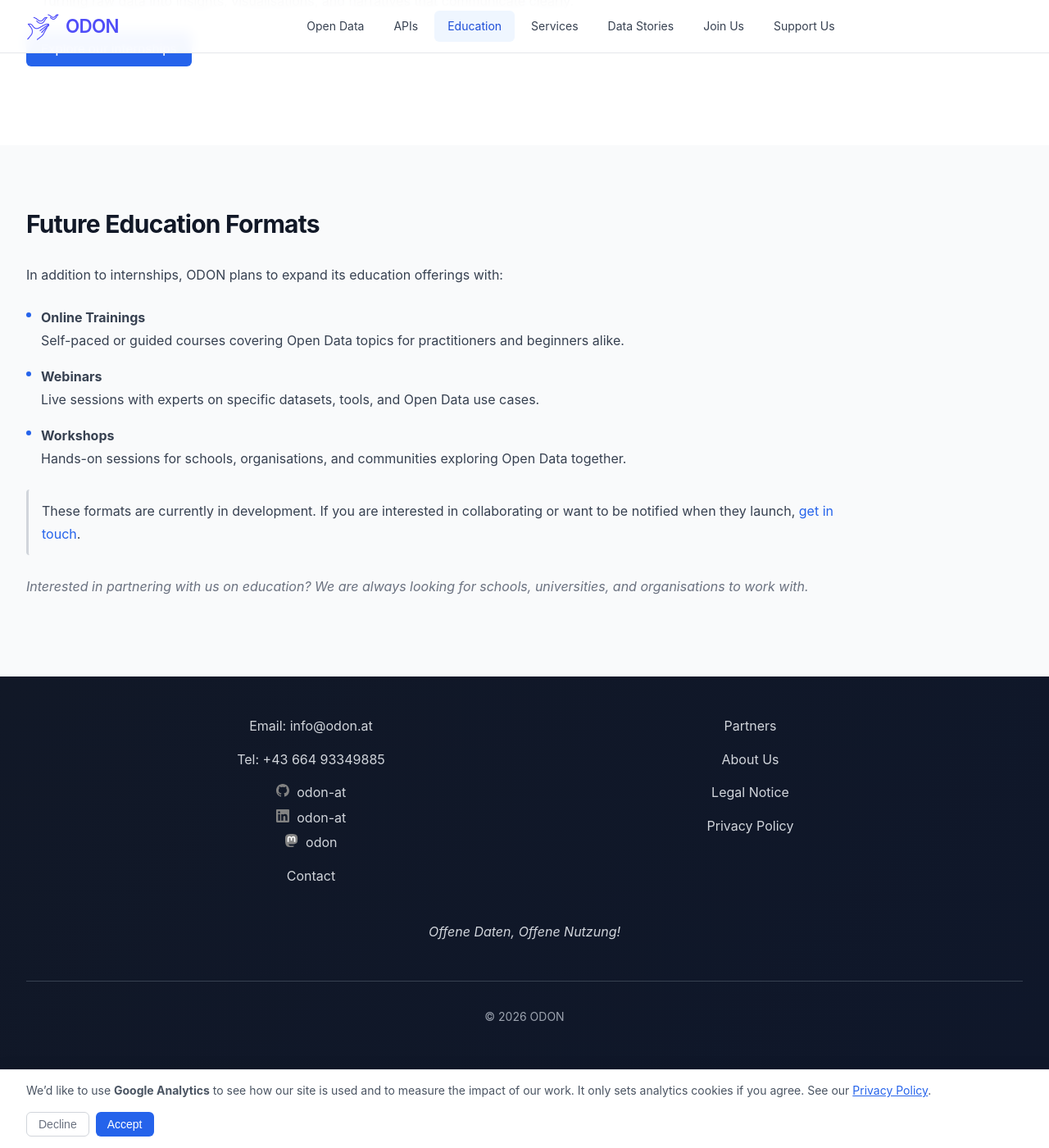
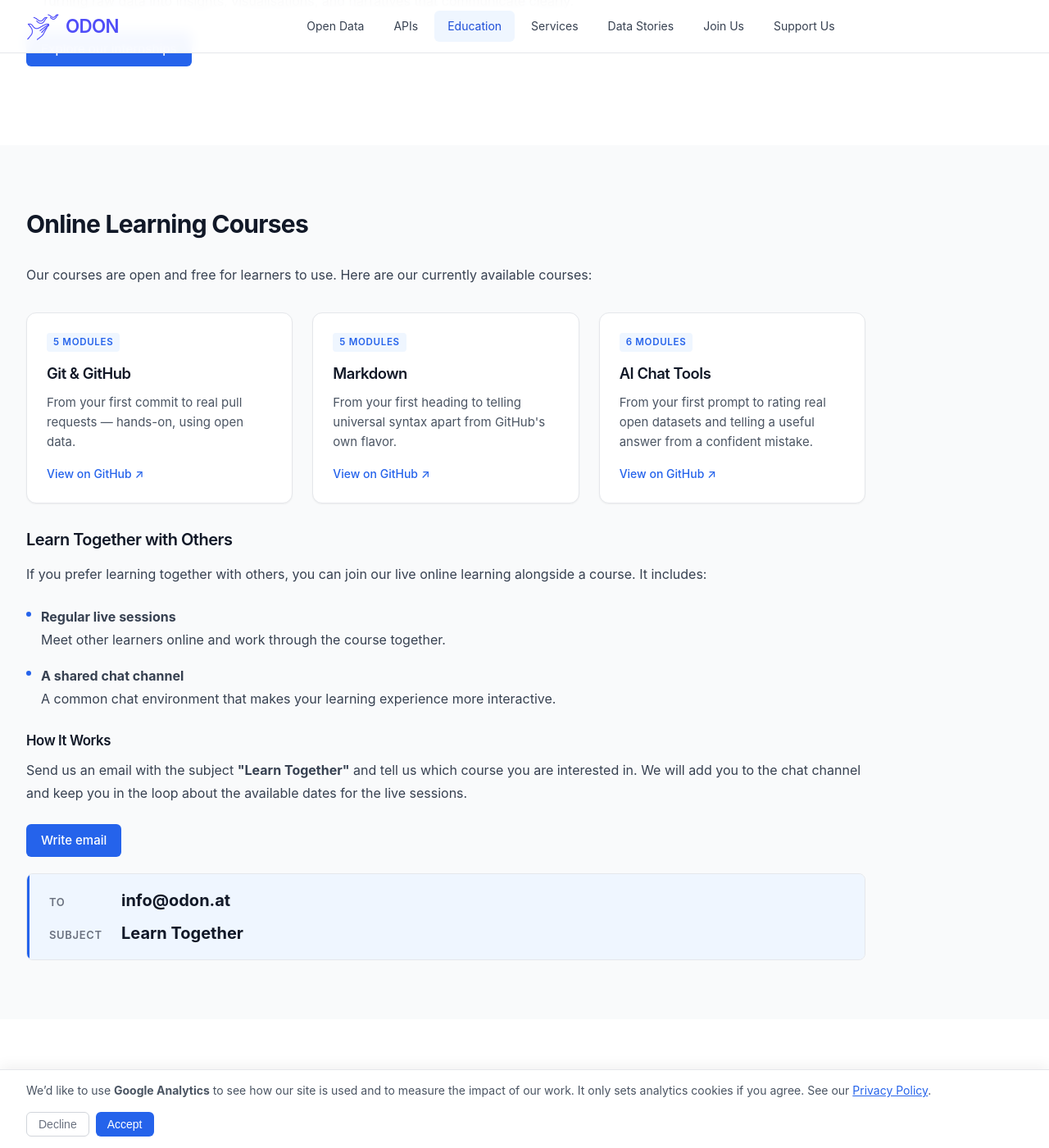
Before and after one commit to verein-odon/verein-odon.github.io, a Jekyll site: the page built from docs/en/education.md, in a window 1280 px wide and 1400 px high, scrolled down 899 px. Shown: the whole window at 82% size. Built offline with Jekyll 4.4.1, drawn with Linux system fonts in a browser that asks for light colours.

Commit message:
Added online course to education

```diff
--- /dev/null
+++ b/docs/_data/tutorials.yaml
@@ -0,0 +1,15 @@
+# _data/tutorials.yaml
+# Open tutorials hosted on GitHub (https://github.com/odon-at),
+# rendered by _includes/tutorials-grid.html
+- title: "Git & GitHub"
+  url: "https://github.com/odon-at/education-learning-git"
+  meta: "5 modules"
+  summary: "From your first commit to real pull requests — hands-on, using open data."
+- title: "Markdown"
+  url: "https://github.com/odon-at/education-learning-markdown"
+  meta: "5 modules"
+  summary: "From your first heading to telling universal syntax apart from GitHub's own flavor."
+- title: "AI Chat Tools"
+  url: "https://github.com/odon-at/education-learning-ai-chat-tools"
+  meta: "6 modules"
+  summary: "From your first prompt to rating real open datasets and telling a useful answer from a confident mistake."
--- a/docs/_includes/email_template.html
+++ b/docs/_includes/email_template.html
@@ -8,7 +8,7 @@
                        must not contain Liquid tags, it is also URL-encoded into the mailto body).
                        Without it, only the header and "Write email" are shown.
     include.download — URL of the downloadable .md version (optional)
-  Used by en/projects.md, en/api-registration.md and en/contact.md (header only).
+  Used by en/projects.md, en/api-registration.md, en/contact.md and en/education.md (header only).
 {% endcomment %}
 {% assign et_to = include.to | default: "info@odon.at" %}
 {% assign et_body = "" %}
--- /dev/null
+++ b/docs/_includes/tutorials-grid.html
@@ -0,0 +1,15 @@
+{% comment %}
+  Cards linking to ODON's open courses on GitHub.
+  Driven by _data/tutorials.yaml (title, url, meta, summary).
+  Used on the Education page.
+{% endcomment %}
+<div class="tutorial-grid">
+  {% for tutorial in site.data.tutorials %}
+  <a class="tutorial-card" href="{{ tutorial.url }}" target="_blank" rel="noopener noreferrer">
+    <span class="tutorial-meta">{{ tutorial.meta | escape }}</span>
+    <h3>{{ tutorial.title | escape }}</h3>
+    <p>{{ tutorial.summary | escape }}</p>
+    <span class="tutorial-link">View on GitHub <span aria-hidden="true">↗</span><span class="visually-hidden"> (opens in new tab)</span></span>
+  </a>
+  {% endfor %}
+</div>
--- a/docs/assets/main.scss
+++ b/docs/assets/main.scss
@@ -1867,6 +1867,14 @@ a.btn-primary, a.btn-primary:hover {
   color: var(--color-gray-900);
 }
 
+.content-section h4 {
+  font-size: 1.05rem;
+  font-weight: 600;
+  margin-top: 1.5rem;
+  margin-bottom: 0.5rem;
+  color: var(--color-gray-900);
+}
+
 .content-section hr {
   border: none;
   border-top: 1px solid var(--color-gray-200);
@@ -2555,6 +2563,129 @@ td {
 .ds-teaser-header p {
   margin-bottom: 0;
 }
+
+/* ============================================================
+   Online learning: tutorial cards (_includes/tutorials-grid.html)
+   ============================================================ */
+.bg-tint {
+  background: linear-gradient(135deg, var(--color-blue-50), var(--color-indigo-50));
+}
+
+.visually-hidden {
+  position: absolute;
+  width: 1px;
+  height: 1px;
+  padding: 0;
+  margin: -1px;
+  overflow: hidden;
+  clip: rect(0, 0, 0, 0);
+  white-space: nowrap;
+  border: 0;
+}
+
+.tutorial-grid {
+  display: grid;
+  gap: 1.5rem;
+  margin-top: 2rem;
+}
+
+@media (min-width: 768px) {
+  .tutorial-grid {
+    grid-template-columns: repeat(3, 1fr);
+  }
+}
+
+.tutorial-card {
+  display: flex;
+  flex-direction: column;
+  gap: 0.5rem;
+  padding: 1.5rem;
+  background: var(--color-white);
+  border: 1px solid var(--color-gray-200);
+  border-radius: 0.75rem;
+  box-shadow: var(--shadow-sm);
+  text-decoration: none;
+  transition: box-shadow 0.3s, border-color 0.3s;
+}
+
+.tutorial-card:hover {
+  border-color: #93c5fd;
+  box-shadow: var(--shadow-md);
+  text-decoration: none;
+}
+
+.tutorial-card:focus-visible {
+  outline: 2px solid var(--brand-color);
+  outline-offset: 2px;
+}
+
+.tutorial-meta {
+  align-self: flex-start;
+  font-size: 0.72rem;
+  font-weight: 600;
+  letter-spacing: 0.06em;
+  text-transform: uppercase;
+  color: var(--color-blue-600);
+  background: var(--color-blue-50);
+  border-radius: 0.25rem;
+  padding: 0.15rem 0.5rem;
+}
+
+/* Beat `.content-section h3` / `p`, which add page-level spacing */
+.tutorial-card h3 {
+  font-size: 1.15rem;
+  margin: 0.25rem 0 0;
+  color: var(--color-gray-900);
+}
+
+.tutorial-card p {
+  flex: 1;
+  font-size: 0.9375rem;
+  line-height: 1.6;
+  color: var(--color-gray-600);
+  margin: 0;
+}
+
+.tutorial-link {
+  font-size: 0.875rem;
+  font-weight: 500;
+  color: var(--color-blue-600);
+  padding-top: 0.5rem;
+}
+
+.tutorial-card:hover .tutorial-link {
+  text-decoration: underline;
+}
+
+/* Home page teaser: text on the left, button on the right (stacked on mobile) */
+.learning-teaser {
+  display: flex;
+  flex-direction: column;
+  align-items: flex-start;
+  gap: 1.5rem;
+}
+
+@media (min-width: 768px) {
+  .learning-teaser {
+    flex-direction: row;
+    align-items: center;
+    justify-content: space-between;
+    gap: 3rem;
+  }
+}
+
+.content-section.learning-teaser .section-title {
+  margin-bottom: 0.75rem;
+}
+
+.content-section.learning-teaser p {
+  max-width: 44rem;
+  margin-bottom: 0;
+}
+
+.learning-teaser .btn {
+  flex-shrink: 0;
+}
 .ds-card-body {
   padding: 1.25rem;
   display: flex;
--- a/docs/en/education.md
+++ b/docs/en/education.md
@@ -42,7 +42,40 @@ last_updated: "2026-03-29 00:00"
   </div>
 </section>
 
-<section class="section bg-gray">
+<section class="section bg-gray" id="online-learning">
+  <div class="container">
+    <div class="content-section">
+      <h2>Online Learning Courses</h2>
+      <p>
+        Our courses are open and free for learners to use. Here are our currently available courses:
+      </p>
+      {% include tutorials-grid.html %}
+      <h3>Learn Together with Others</h3>
+      <p>
+        If you prefer learning together with others, you can join our live online learning alongside a course. It includes:
+      </p>
+      <ul>
+        <li>
+          <span class="bullet"></span>
+          <span><b>Regular live sessions</b><br>
+          Meet other learners online and work through the course together.</span>
+        </li>
+        <li>
+          <span class="bullet"></span>
+          <span><b>A shared chat channel</b><br>
+          A common chat environment that makes your learning experience more interactive.</span>
+        </li>
+      </ul>
+      <h4>How It Works</h4>
+      <p>
+        Send us an email with the subject <b>"Learn Together"</b> and tell us which course you are interested in. We will add you to the chat channel and keep you in the loop about the available dates for the live sessions.
+      </p>
+      {% include email_template.html subject="Learn Together" %}
+    </div>
+  </div>
+</section>
+
+<section class="section bg-white">
   <div class="container">
     <div class="content-section">
       <h2>Future Education Formats</h2>
```
Also changed, not shown: docs/CLAUDE.md (+1 -0 lines), docs/en/index.md (+16 -4 lines).
